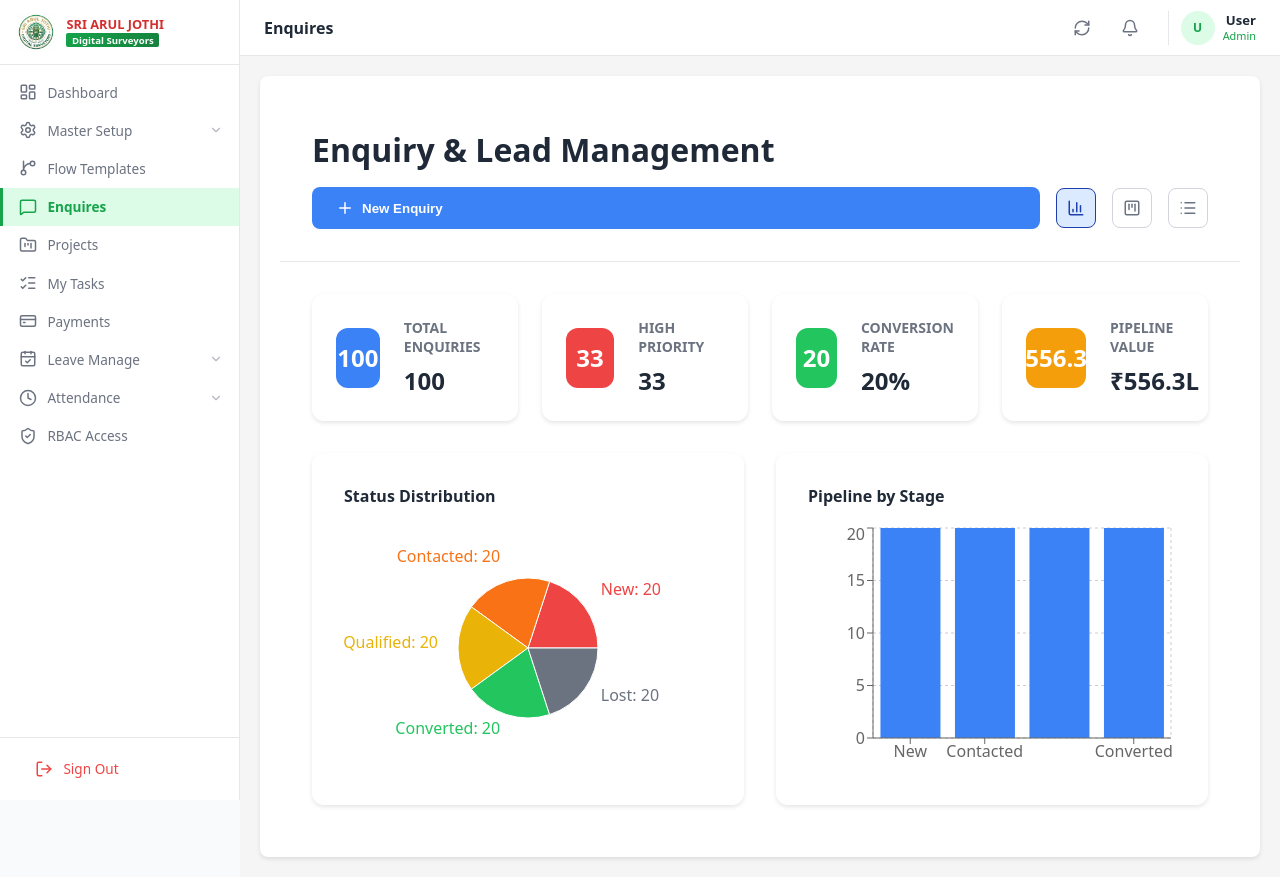
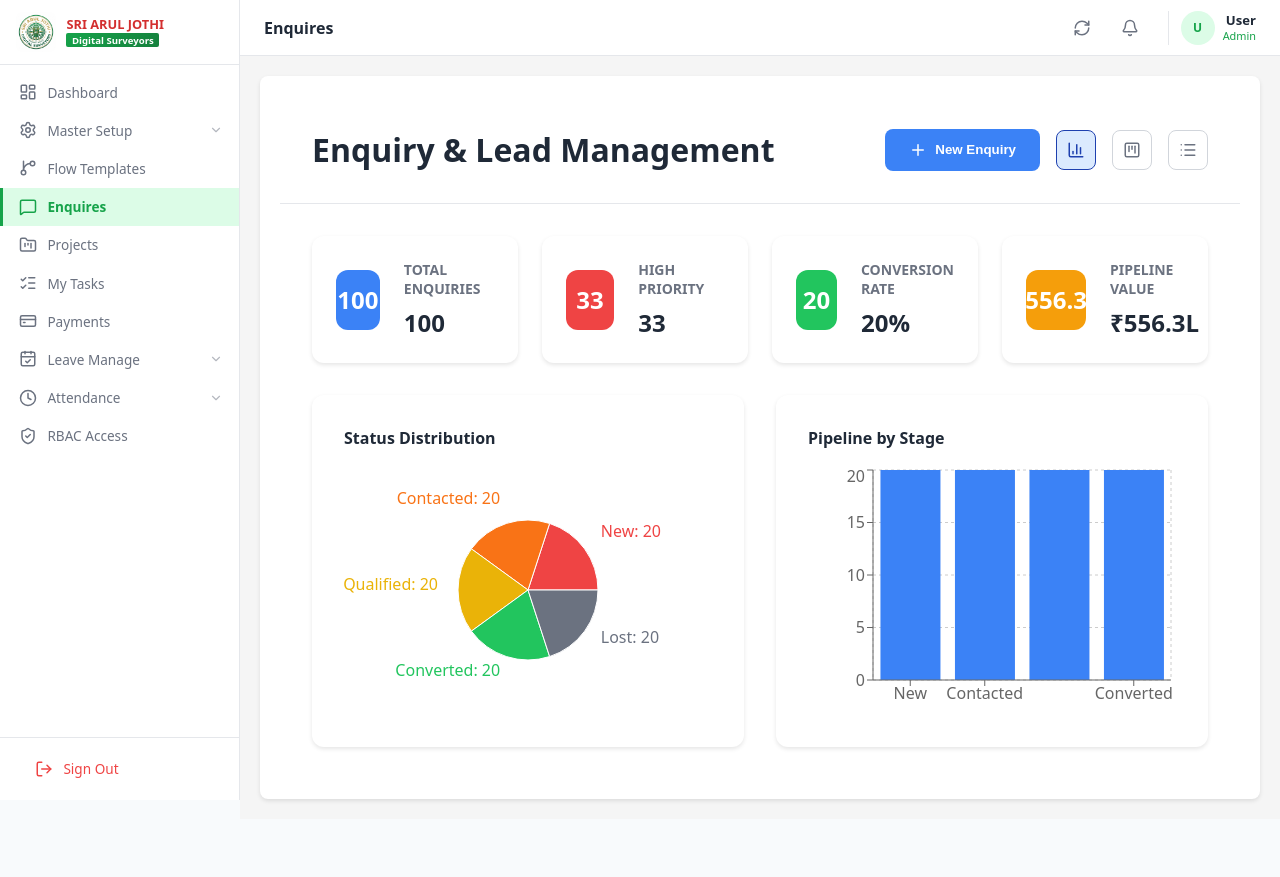
Before and after one commit to markettingsajds-byte/saj-crm, a React (Vite) app in the folder frontend/: page /enquiries in a window 1280 px wide. After the commit the page ends 819 px from the top, so only its background shows below. Built offline with nearby package versions, Linux system fonts and the light colour scheme; sample sign-in values are in the browser's storage; the HTML template or start-up script is replaced by a standard one.

Commit message:
Fixed frontend git issue

```diff
--- a/frontend/src/styles/Enquiries.css
+++ b/frontend/src/styles/Enquiries.css
@@ -895,22 +895,3 @@
     flex-wrap: wrap;
   }
 }
-
-  .detail-body {
-    grid-template-columns: 1fr;
-  }
-
-  .unified-header {
-    flex-direction: column;
-    align-items: flex-start;
-    gap: 1rem;
-  }
-
-  .header-actions {
-    width: 100%;
-  }
-
-  .btn-primary {
-    flex: 1;
-  }
-}
```
Also changed, not shown: 5 other files (tests, documents, lock files or other folders).
